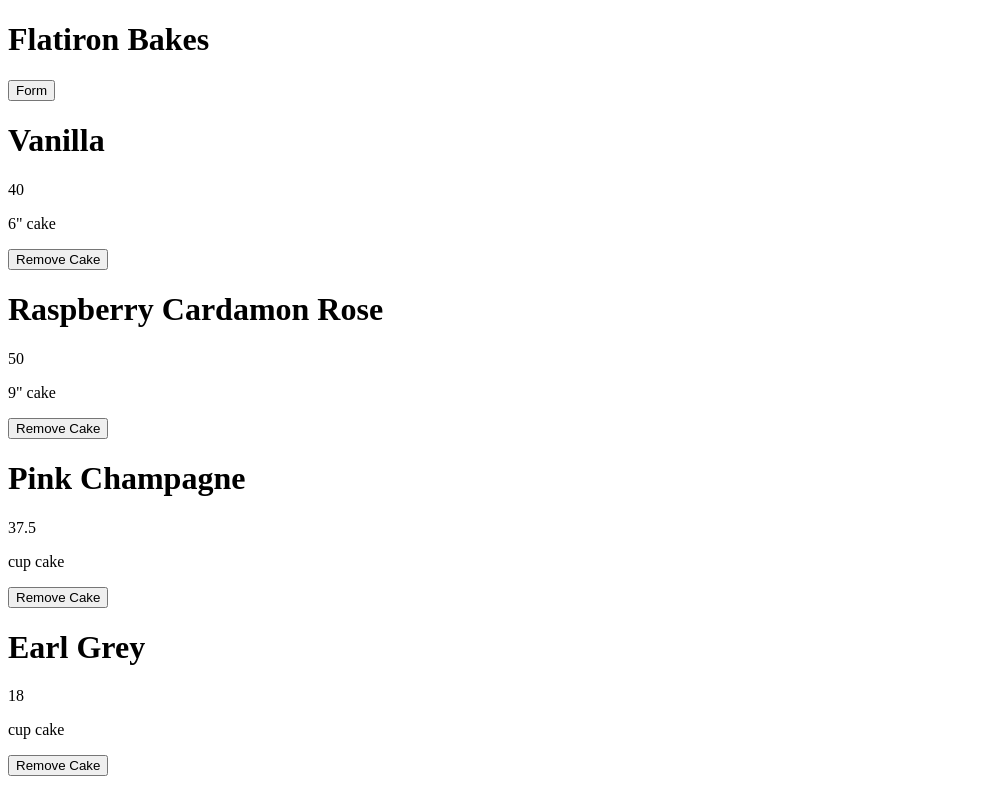
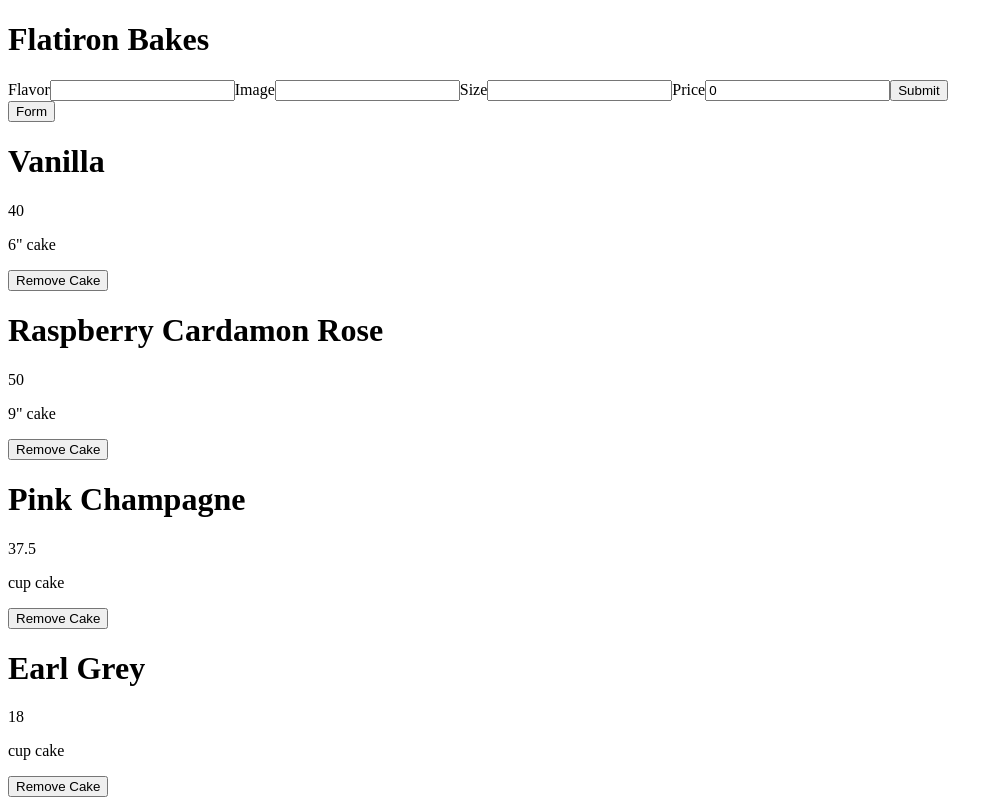
Before and after one commit to amiefoster/flatiron-bakes, a React (Create React App) app: page / in a window 1280 px wide. Shown: the top 800 px of the page, without its empty margins (0-1003 px from the left). Built offline with nearby package versions, Linux system fonts and the light colour scheme.

Commit message:
completed added form and remove

```diff
--- a/src/App.js
+++ b/src/App.js
@@ -4,6 +4,7 @@ import Search from "./Search";
 import cakes from "./Data";
 import { useState } from "react"
 import CakeDetail from "./CakeDetail"
+import CakeForm from "./CakeForm"
 
 
 
@@ -14,23 +15,30 @@ function App( ) {
 
   const handleRemove = (event) => {
     const cakeToRemove = event.target.name
-    console.log(cakeToRemove)
+    //console.log(cakeToRemove)
     const newCakeList = cakeList.filter(cake => cake.flavor !== cakeToRemove)
-    console.log(newCakeList)
+    //console.log(newCakeList)
     return setCakeList(newCakeList);
+
+  }
+
+  function handleAddCake(cake) {
+    const newCake = cake
+    setCakeList([...cakeList, newCake])
 
   }
 
   return (
     <>
       <Header />
+      <CakeForm handleAddCake={handleAddCake}/>
       {visible ? <Search /> : null}
       <button onClick={() => setVisible(!visible)}>{visible ? 'Goodbye Form' : 'Form'}</button>
 
       <br/>
       {selectedCake ? <CakeDetail cake={selectedCake} /> : null}
 
-      {cakes.map(cake => <CakeCard handleRemove={handleRemove} key={cake.flavor} cake={cake} setSelectedCake={setSelectedCake}/>)};
+      {cakeList.map(cake => <CakeCard handleRemove={handleRemove}  key={cake.flavor} cake={cake} setSelectedCake={setSelectedCake}/>)};
 
     </>
 
--- /dev/null
+++ b/src/CakeForm.js
@@ -0,0 +1,63 @@
+import { useState } from "react"
+
+function CakeForm( {handleAddCake} ) {
+
+    const [formData, setFormData] = useState({
+        flavor: "",
+        size: "",
+        image: "",
+        price: 0,
+
+    })
+
+    function handleChange(e){
+        setFormData({
+            ...formData,
+
+            [e.target.name]:e.target.value
+        })
+    }
+
+    function handleSubmit(e){
+        e.preventDefault()
+        handleAddCake(formData)
+    }
+
+    return (
+        <form onSubmit={handleSubmit}>
+        <label>
+            Flavor
+            <input
+                type="text"
+                name="flavor"
+                onChange={handleChange}
+                value={formData.flavor}
+                />
+             Image
+            <input
+                type="text"
+                name="image"
+                onChange={handleChange}
+                value={formData.image}
+                />
+             Size
+            <input
+                type="text"
+                name="size"
+                onChange={handleChange}
+                value={formData.size}
+                />
+             Price
+            <input
+                type="text"
+                name="price"
+                onChange={handleChange}
+                value={formData.price}
+                />
+        </label>
+        <input type="submit"></input>
+        </form>
+    )
+}
+
+export default CakeForm;
--- a/src/Cakecard.js
+++ b/src/Cakecard.js
@@ -1,10 +1,10 @@
 
 
-function Cakecard({cake, setSelectedCake, handleRemove}) {
+function Cakecard({cake, setSelectedCake, handleRemove, setCakeList}) {
 
     return (
         <>
-        <div onClick={() => setSelectedCake(cake)}>
+        <div onClick={() => {setSelectedCake(cake)}}>
         <h1>{cake.flavor}</h1>
         <p>{cake.price}</p>
         <p>{cake.size}</p>
```
